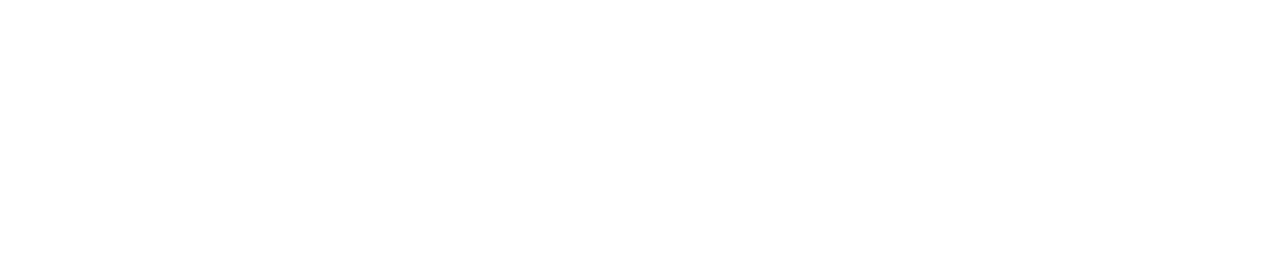
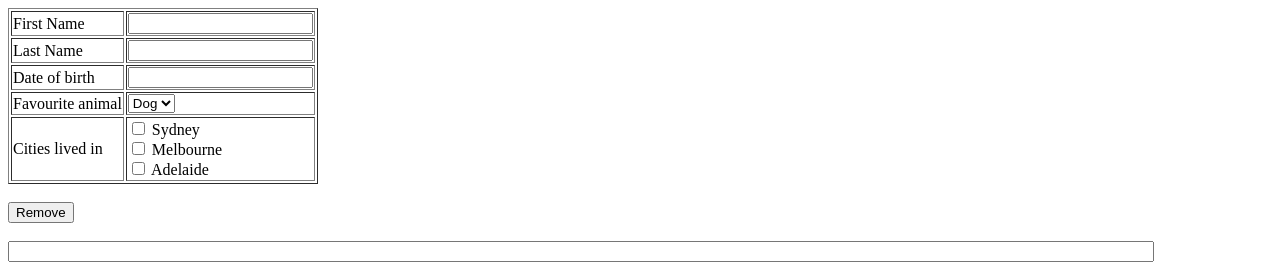
Before and after one commit to Serena71/COMP6080-ass1, a plain HTML site: page task4/index.html in a window 1280 px wide. Drawn offline with Linux system fonts and the light colour scheme.

Commit message:
initial commit - finished html structure

```diff
--- a/task4/index.html
+++ b/task4/index.html
@@ -1,3 +1,75 @@
-<html>
+<!DOCTYPE html>
+<html lang="en">
+<head>
+    <meta charset="UTF-8">
+    <meta http-equiv="X-UA-Compatible" content="IE=edge">
+    <meta name="viewport" content="width=device-width, initial-scale=1.0">
+    <title>Task 4</title>
+</head>
+<body>
 
+    <table border="1">
+        <tbody>
+            <tr>
+                <td>First Name</td>
+                <td>
+                    <input type="text">
+                </td>
+            </tr>
+            <tr>
+                <td>Last Name</td>
+                <td>
+                    <input type="text">
+                </td>
+            </tr>
+            <tr>
+                <td>Date of birth</td>
+                <td>
+                    <input type="text">
+                </td>
+            </tr>
+            <tr>
+                <td>Favourite animal</td>
+                <td>
+                    <select>
+                        <option value="dog">Dog</option>
+                        <option value="Puppy">Dog</option>
+                    </select>
+                </td>
+            </tr>
+            <tr>
+                <td rowspan="3">Cities lived in</td>
+                <td>
+                    <div>
+                        <ul style="padding: 0;margin: 0; list-style: none;">
+                            <li>
+                                <input type="checkbox"> Sydney
+                            </li>
+                            <li>
+                                <input type="checkbox"> Melbourne
+                            </li>
+                            <li>
+                                <input type="checkbox"> Adelaide
+                            </li>
+                        </ul>
+
+
+                    </div>
+
+                </td>
+            </tr>
+
+
+        </tbody>
+
+    </table>
+    <br/>
+    <button>Remove</button>
+    <br/>
+    <br/>
+    <div>
+        <input type="text" style="width: 90%;">
+    </div>
+
+</body>
 </html>
```
